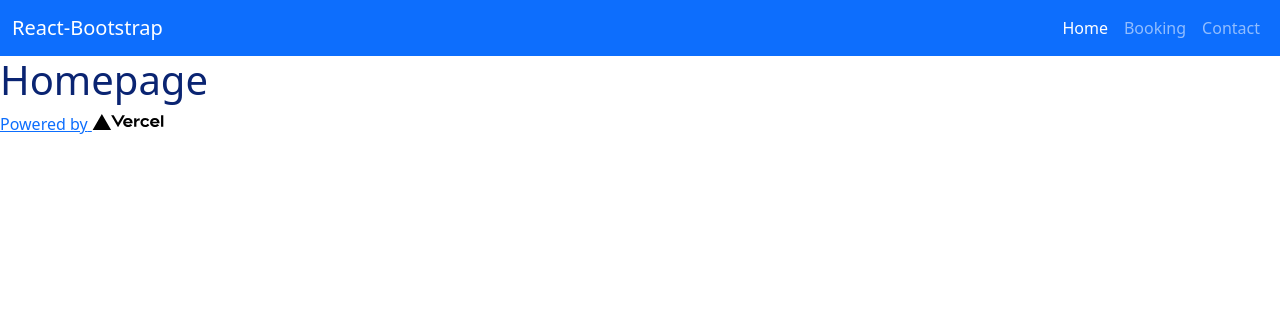
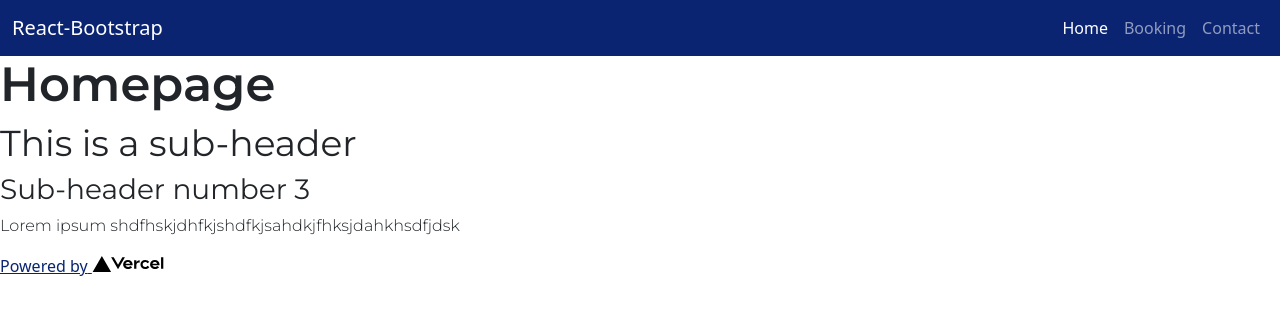
Before and after one commit to anettekoder/project-exam-2, a Next.js app in the folder holidaze/: page / in a window 1280 px wide. Shown: the top 314 px of the page. Built offline with nearby package versions, Linux system fonts and the light colour scheme.

Commit message:
establish font styles

```diff
--- a/holidaze/pages/_app.js
+++ b/holidaze/pages/_app.js
@@ -1,8 +1,6 @@
 import SSRProvider from "react-bootstrap/SSRProvider";
 import Layout from "../components/layout";
 import "../src/scss/styles.scss";
-
-// import "bootstrap/dist/css/bootstrap.min.css";
 
 function MyApp({ Component, pageProps }) {
   return (
--- a/holidaze/pages/booking.js
+++ b/holidaze/pages/booking.js
@@ -12,6 +12,9 @@ export default function Booking() {
 
       <main>
         <h1>Booking</h1>
+        <h2>This is a sub-header</h2>
+        <h3>Sub-header number 3</h3>
+        <p>Lorem ipsum shdfhskjdhfkjshdfkjsahdkjfhksjdahkhsdfjdsk</p>
       </main>
 
       <footer>
--- a/holidaze/pages/contact.js
+++ b/holidaze/pages/contact.js
@@ -12,6 +12,9 @@ export default function Booking() {
 
       <main>
         <h1>Contact</h1>
+        <h2>This is a sub-header</h2>
+        <h3>Sub-header number 3</h3>
+        <p>Lorem ipsum shdfhskjdhfkjshdfkjsahdkjfhksjdahkhsdfjdsk</p>
       </main>
 
       <footer>
--- a/holidaze/pages/index.js
+++ b/holidaze/pages/index.js
@@ -12,6 +12,9 @@ export default function Home() {
 
       <main>
         <h1>Homepage</h1>
+        <h2>This is a sub-header</h2>
+        <h3>Sub-header number 3</h3>
+        <p>Lorem ipsum shdfhskjdhfkjshdfkjsahdkjfhksjdahkhsdfjdsk</p>
       </main>
 
       <footer>
--- a/holidaze/src/scss/_fonts.scss
+++ b/holidaze/src/scss/_fonts.scss
@@ -1,5 +1,30 @@
 @use "../scss/variables";
+@import url('https://fonts.googleapis.com/css2?family=Montserrat:wght@300;400;600;700;800;900&display=swap');
+
+
+$montserrat: 'Montserrat', sans-serif;
 
 h1 {
-    color: variables.$primary;
+    font-family: $montserrat;
+    font-weight: 600;
+    font-size: 3rem;
+
 }
+
+h2 {
+    font-family: $montserrat;
+        font-weight: 500;
+        font-size: 2.25rem;
+}
+
+h3 {
+    font-family: $montserrat;
+    font-weight: 400;
+    font-size: 1.75rem;
+}
+
+p {
+    font-family: $montserrat;
+    font-weight: 300;
+    font-size: 1rem;
+}
--- a/holidaze/src/scss/_variables.scss
+++ b/holidaze/src/scss/_variables.scss
@@ -10,6 +10,10 @@ $dark: #00072D;
 
 $theme-colors: (
     "primary": $primary,
+    "secondary": $secondary,
+    "dark": $dark,
+    "white": $white,
+    "yellow": $yellow,
 );
 
 
--- a/holidaze/src/scss/styles.scss
+++ b/holidaze/src/scss/styles.scss
@@ -1,7 +1,2 @@
 @use "variables";
 @use "fonts";
-
-
-
-
-@import "~bootstrap/scss/bootstrap";
```
